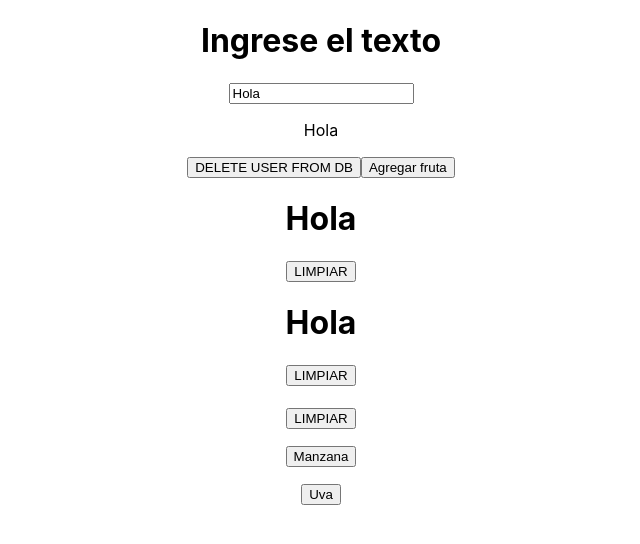
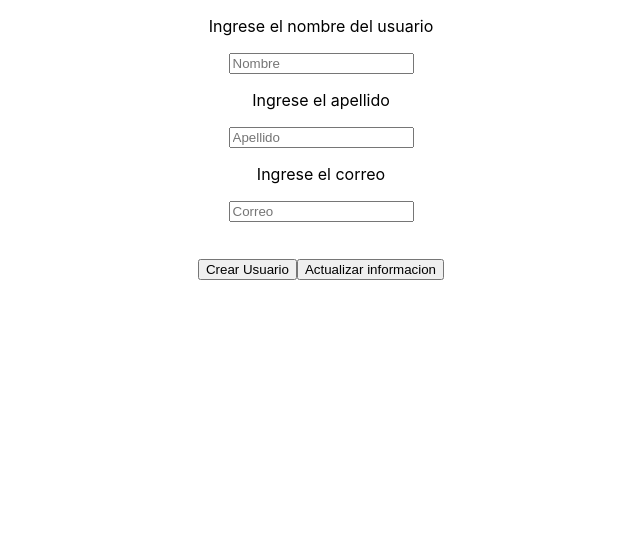
Before and after one commit to Hikarisaotom2/UXQ42023, a React (Create React App) app in the folder Semana 4/clase31/: page / in a window 1280 px wide. Shown: the top 544 px of the page, without its empty margins (319-959 px from the left). Built offline with nearby package versions, Linux system fonts and the light colour scheme.

Commit message:
Clase 30 de noviembre: PUT,POST,GET Axios

```diff
--- a/Semana 4/clase31/src/App.js
+++ b/Semana 4/clase31/src/App.js
@@ -1,11 +1,12 @@
 import logo from './logo.svg';
 import './App.css';
 import Lista from './components/lista';
-
+import Formulario from './components/formulario'
 function App() {
   return (
     <div className="App">
-      <Lista />
+      {/* <Lista /> */}
+     <Formulario/>
     </div>
   );
 }
--- /dev/null
+++ b/Semana 4/clase31/src/components/formulario.js
@@ -0,0 +1,94 @@
+import React, { useState, useEffect } from 'react';
+import axios from 'axios';
+const Formulario = () => {
+    const [nombre, setNombre] = useState("");
+    const [apellido, setApellido] = useState("");
+    const [correo, setCorreo] = useState("");
+    const [mensaje, setMensaje] = useState("");
+    const [usuarios, setUsuarios] = useState([]);
+    useEffect(()=>{
+        // getUsuarios();
+    });
+    const updateInformation = async () =>{
+        try {
+            let usuario = {
+                nombre: nombre,
+                apellido:apellido,
+                correo: correo
+            }
+            const response = await axios.put('http://localhost:3001/updateUser',usuario,{
+                headers:{
+                    "Content-Type":'application/x-www-form-urlencoded'
+                }
+            });
+            console.log('Respuesta del update usuario', response);
+        setMensaje(response.data)
+            await getUsuarios();
+        } catch (error) {
+            console.log('Algo salio mal');
+            setMensaje(error)
+        }
+    }
+    const getUsuarios = async () =>{
+        try{
+            const response = await axios.get('http://localhost:3001/getInfo');
+            setUsuarios(response.data.documentos);
+            console.log('El response del get es ', response.data.documentos);
+        }catch(error){
+            console.log('Error con los usuarios, ', error);
+        }
+    }
+    const crearUsuario = async () => {
+        try {
+            let usuario = {
+                nombre: nombre,
+                apellido:apellido,
+                correo: correo
+            }
+            const response = await axios.post('http://localhost:3001/createUser',usuario,{
+                headers:{
+                    "Content-Type":'application/x-www-form-urlencoded'
+                }
+            });
+            console.log('Respuesta del usuario', response);
+            setMensaje(response.data)
+            await getUsuarios();
+        } catch (error) {
+            console.log('Algo salio mal');
+            setMensaje(error)
+        }
+    }
+    return (
+
+        <div>
+            <p>Ingrese el nombre del usuario</p>
+            <input type="text" placeholder='Nombre' onChange={(event) => {
+                setNombre(event.target.value)
+            }} />
+            <p> Ingrese el apellido</p>
+            <input type="text" placeholder='Apellido' onChange={(event) => {
+                setApellido(event.target.value)
+            }} />
+            <p> Ingrese el correo</p>
+            <input type="text" placeholder='Correo' onChange={(event) => {
+                setCorreo(event.target.value)
+            }} />
+            <br></br><br></br>
+            <p>{nombre}</p>
+            <p>{apellido}</p>
+            <p>{correo}</p>
+            <button onClick={crearUsuario}> Crear Usuario</button>
+            <button onClick={updateInformation}> Actualizar informacion</button>
+            {mensaje && <p>{mensaje}</p>}
+            {
+                usuarios.map((item)=>{
+                    return <p>{item.nombre}</p>
+                })
+            }
+        </div>
+
+    );
+}
+
+
+export default Formulario;
```
Also changed, not shown: 1 other file (tests, documents, lock files or other folders).
